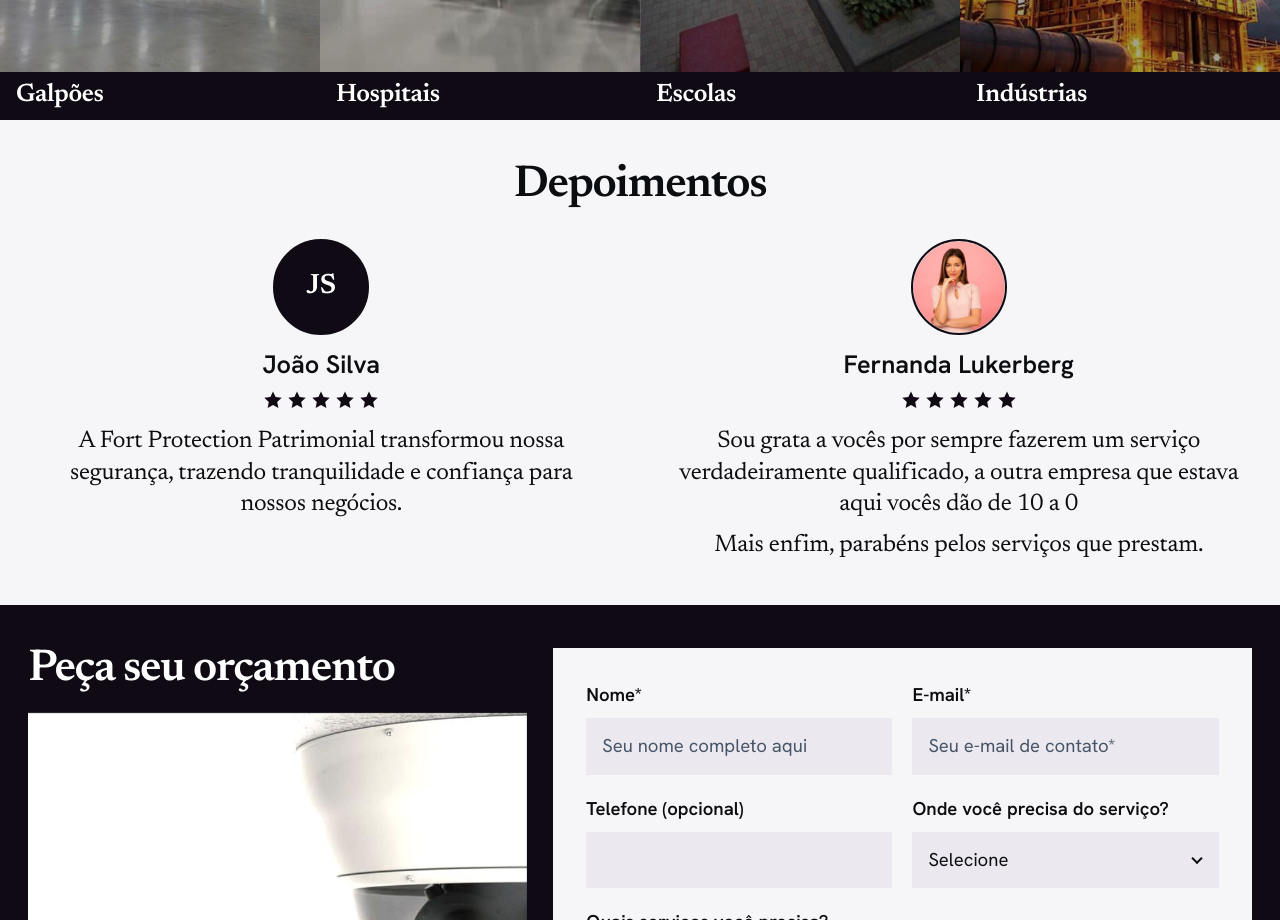
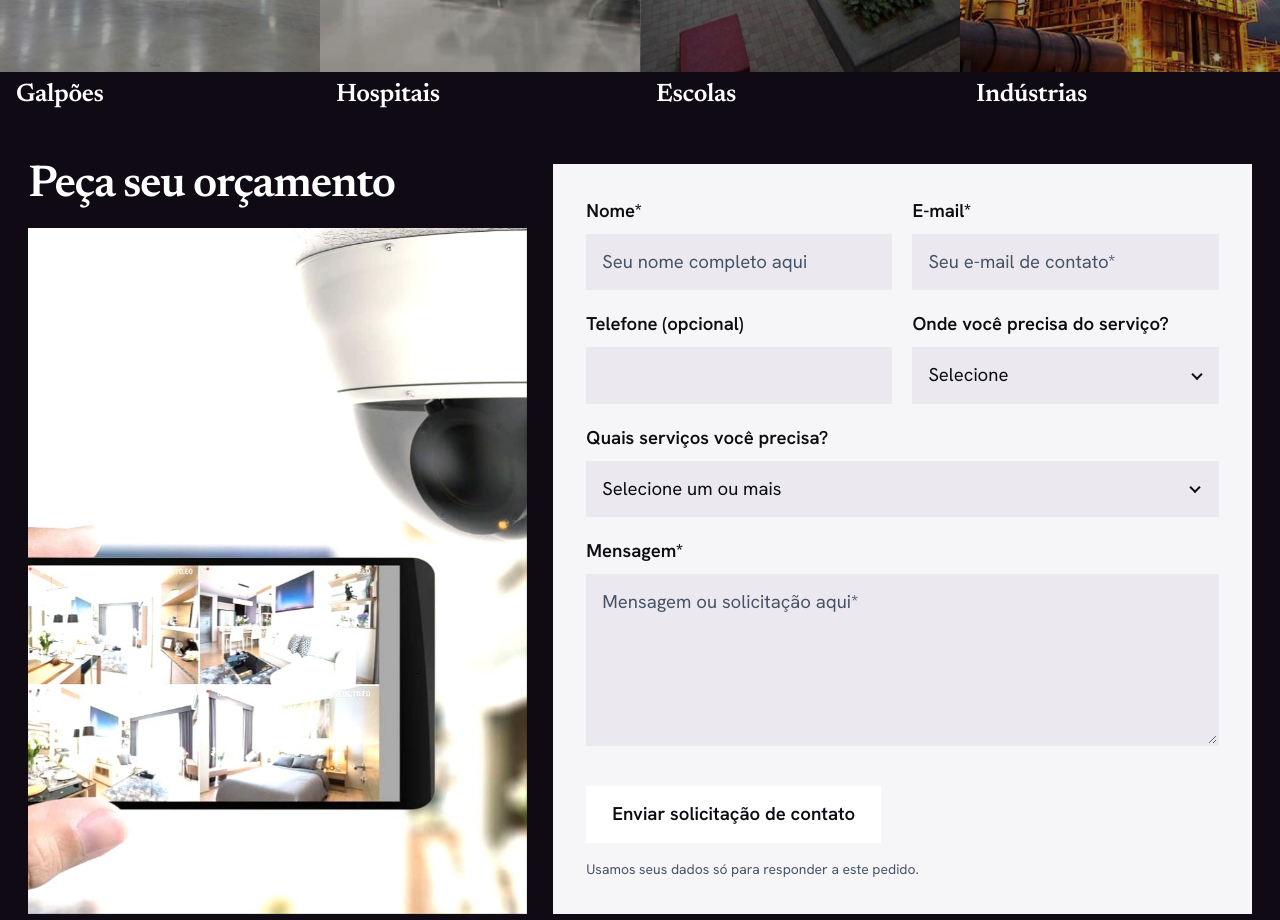
Before and after one commit to th3uuz/fort-protection, a Next.js app: page / in a window 1280 px wide. Shown: the part 3060-3980 px from the top of the page. Built offline with nearby package versions, Linux system fonts and the light colour scheme.

Commit message:
feat: remove secao de depoimentos

```diff
--- a/src/app/page.module.css
+++ b/src/app/page.module.css
@@ -214,75 +214,6 @@
   background: var(--bg);
 }
 
-.depoimentos {
-  background: var(--bg-2);
-  padding-block: clamp(28px, 3.4vw, 48px);
-}
-
-.depoimentoBox {
-  display: grid;
-  justify-items: center;
-  gap: clamp(20px, 2.4vw, 32px);
-  text-align: center;
-}
-
-.depoimentoLinha {
-  display: grid;
-  grid-template-columns: repeat(2, minmax(0, 1fr));
-  gap: clamp(24px, 4vw, 64px);
-  width: 100%;
-}
-
-.depoimento {
-  display: grid;
-  justify-items: center;
-  align-content: start;
-  gap: 10px;
-  margin: 0;
-}
-
-.fotoAutor {
-  display: grid;
-  place-items: center;
-  background: var(--navy);
-  color: var(--paper);
-  font-family: var(--font-display);
-  font-size: 1.75rem;
-  font-weight: 600;
-  width: 96px;
-  height: 96px;
-  border-radius: 50%;
-  object-fit: cover;
-  border: 2px solid var(--gold);
-}
-
-.depoimento figcaption {
-  display: grid;
-  justify-items: center;
-  gap: 6px;
-}
-
-.nomeAutor {
-  font-weight: 600;
-  font-size: var(--step-1);
-}
-
-.estrelas {
-  display: flex;
-  gap: 4px;
-  color: var(--gold);
-}
-
-.citacao {
-  margin: 6px 0 0;
-  display: grid;
-  gap: 10px;
-  font-family: var(--font-display);
-  font-size: clamp(1.125rem, 0.95rem + 0.8vw, 1.5rem);
-  line-height: 1.3;
-  letter-spacing: -0.01em;
-}
-
 .orcamento {
   padding-block: clamp(28px, 3.4vw, 48px);
 }
@@ -369,10 +300,6 @@
     min-height: 200px;
   }
 
-  .depoimentoLinha {
-    grid-template-columns: minmax(0, 1fr);
-  }
-
   .orcamentoGrade {
     grid-template-columns: minmax(0, 1fr);
   }
--- a/src/app/page.tsx
+++ b/src/app/page.tsx
@@ -10,7 +10,7 @@ import ServiceCard from "@/components/ServiceCard";
 import CountUp from "@/components/CountUp";
 import Duvidas from "@/components/Duvidas";
 import { faq } from "@/lib/faq";
-import { depoimentos, home, indicadores } from "@/lib/conteudo";
+import { home, indicadores } from "@/lib/conteudo";
 import { pageMetadata } from "@/lib/seo";
 import { servicoPorSlug } from "@/lib/servicos";
 import styles from "./page.module.css";
@@ -168,45 +168,6 @@ export default function Home() {
         />
       </section>
 
-      <section className={styles.depoimentos} aria-labelledby="titulo-depoimentos">
-        <div className={`wrap ${styles.depoimentoBox}`}>
-          <h2 id="titulo-depoimentos" data-reveal>
-            Depoimentos
-          </h2>
-          <div className={styles.depoimentoLinha}>
-            {depoimentos.itens.map((item, i) => (
-              <figure key={item.autor} className={styles.depoimento} data-reveal style={{ ["--d" as string]: i + 1 }}>
-                {item.foto ? (
-                  <Image className={styles.fotoAutor} src={item.foto} alt={item.autor} width={120} height={120} />
-                ) : (
-                  <span className={styles.fotoAutor} aria-hidden="true">
-                    {item.iniciais}
-                  </span>
-                )}
-                <figcaption>
-                  <span className={styles.nomeAutor}>{item.autor}</span>
-                  <span className={styles.estrelas} role="img" aria-label="5 de 5 estrelas">
-                    {Array.from({ length: depoimentos.estrelas }, (_, k) => (
-                      <svg key={k} viewBox="0 0 20 20" width="20" height="20" aria-hidden="true" focusable="false">
-                        <path
-                          d="M10 1.5l2.6 5.6 6.1.7-4.5 4.2 1.2 6L10 15l-5.4 3 1.2-6L1.3 7.8l6.1-.7z"
-                          fill="currentColor"
-                        />
-                      </svg>
-                    ))}
-                  </span>
-                </figcaption>
-                <blockquote className={styles.citacao}>
-                  {item.paragrafos.map((t) => (
-                    <p key={t}>{t}</p>
-                  ))}
-                </blockquote>
-              </figure>
-            ))}
-          </div>
-        </div>
-      </section>
-
       <section id="orcamento" className={`field-gold ${styles.orcamento}`} aria-labelledby="titulo-orcamento">
         <div className={`wrap ${styles.orcamentoGrade}`}>
           <div className={styles.orcamentoEsq}>
```
Also changed, not shown: 1 other file (tests, documents, lock files or other folders).
